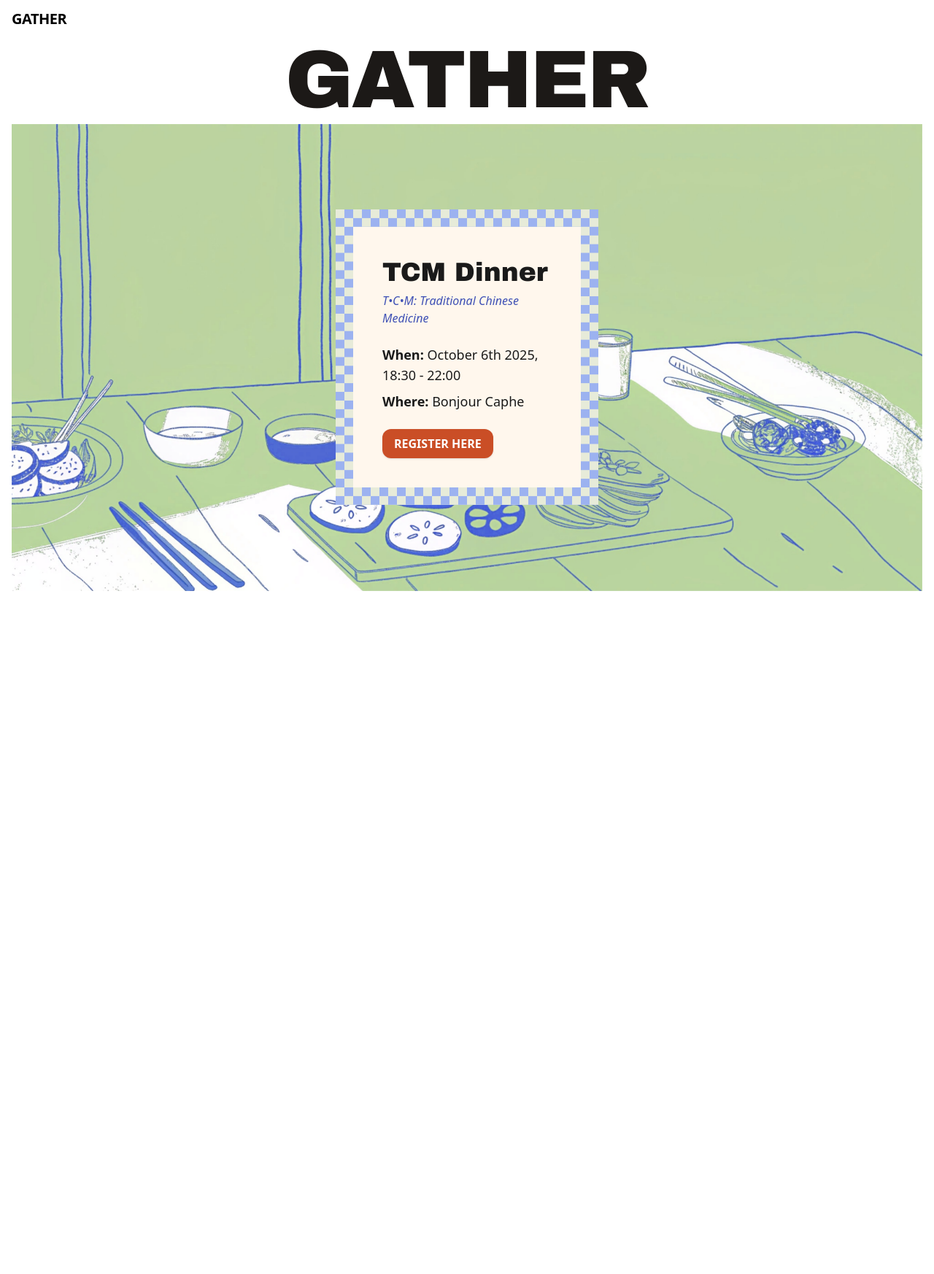
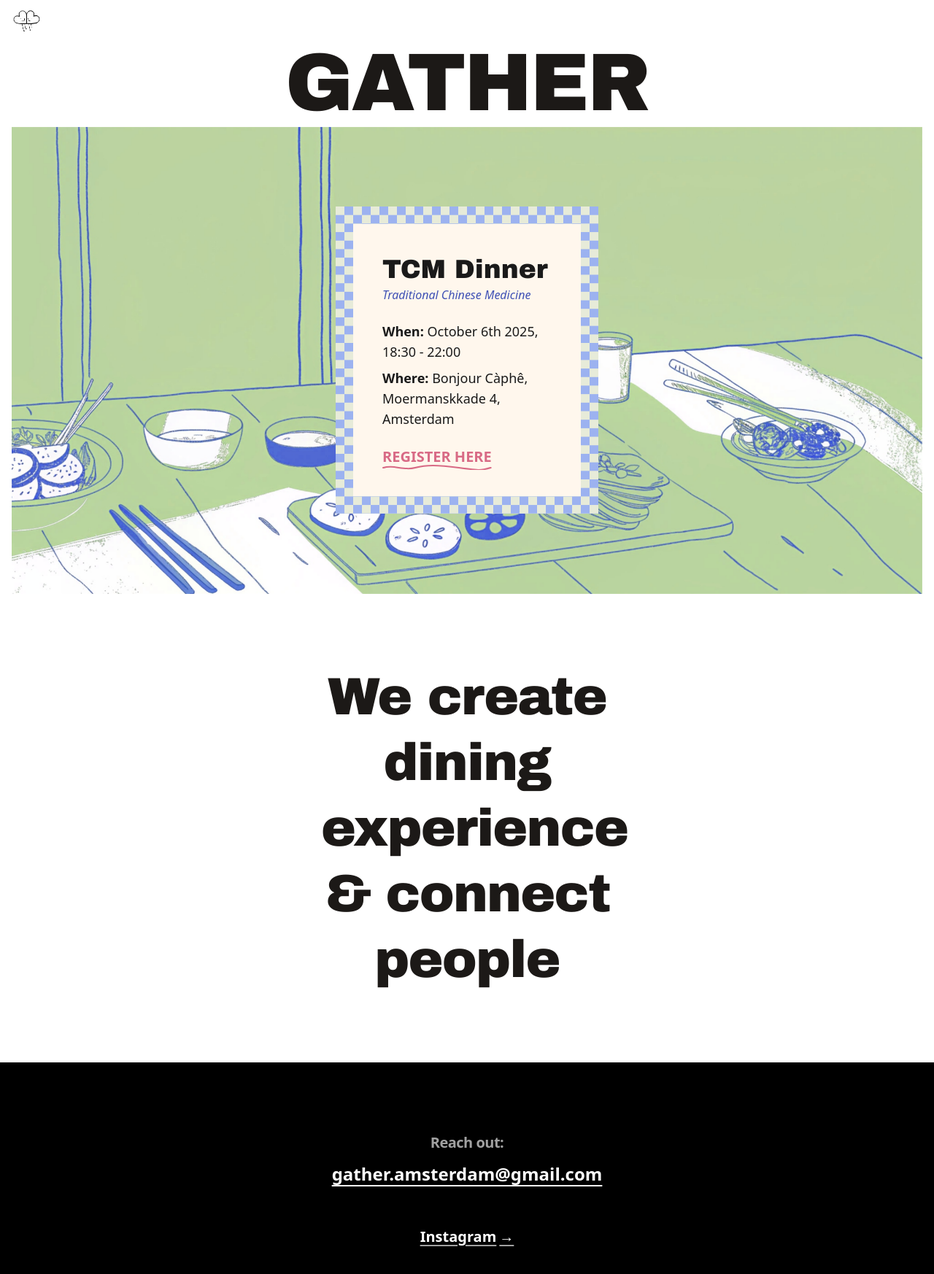
Before and after one commit to namgiang/gather, a Next.js app: page / in a window 1280 px wide. Shown: the top 1746 px of the page at 73% size. Before the commit the page ends 852 px from the top, so only its background shows below. Built offline with nearby package versions, Linux system fonts and the light colour scheme.

Commit message:
feat: update the page

```diff
--- /dev/null
+++ b/src/app/_components/AboutUs.tsx
@@ -0,0 +1,81 @@
+"use client";
+
+import {
+  motion,
+  useReducedMotion,
+  useInView,
+  useAnimationControls,
+} from "motion/react";
+import { useEffect, useRef, useState } from "react";
+import { easeOutCubic } from "../constants";
+
+export default function AboutUs() {
+  const reduce = useReducedMotion();
+  const headingRef = useRef<HTMLHeadingElement | null>(null);
+  const inView = useInView(headingRef, { amount: 0.2, once: false });
+  const controls = useAnimationControls();
+  const [hasScrolled, setHasScrolled] = useState(false);
+  const [isMobile, setIsMobile] = useState(false);
+
+  useEffect(() => {
+    const mq = window.matchMedia("(max-width: 767px)");
+    setIsMobile(mq.matches);
+    const handleChange = () => setIsMobile(mq.matches);
+    mq.addEventListener("change", handleChange);
+    return () => mq.removeEventListener("change", handleChange);
+  }, []);
+
+  useEffect(() => {
+    const onScroll = () => {
+      if (window.scrollY > 0) {
+        setHasScrolled(true);
+        window.removeEventListener("scroll", onScroll);
+      }
+    };
+    // Only attach for mobile; desktop animates on view immediately
+    if (isMobile && !hasScrolled) {
+      window.addEventListener("scroll", onScroll, { passive: true });
+    }
+    return () => window.removeEventListener("scroll", onScroll);
+  }, [isMobile, hasScrolled]);
+
+  useEffect(() => {
+    if (reduce) {
+      controls.set({ opacity: 1, y: 0, rotate: 0 });
+      return;
+    }
+    // Desktop: animate as soon as it enters view.
+    if (!isMobile && inView) {
+      controls.start("visible");
+    }
+    // Mobile: require user scroll (any scroll) + in view.
+    if (isMobile && hasScrolled && inView) {
+      controls.start("visible");
+    }
+  }, [reduce, inView, isMobile, hasScrolled, controls]);
+
+  const variants = {
+    hidden: { opacity: 0, y: 32, rotate: -6 },
+    visible: {
+      opacity: 1,
+      y: 0,
+      rotate: 0,
+      transition: { duration: 0.4, ease: easeOutCubic },
+    },
+  } as const;
+
+  return (
+    <section id="about" className="mx-auto w-full max-w-[400px] py-16 md:py-24">
+      <motion.h2
+        ref={headingRef}
+        className="font-archivo-black text-6xl md:text-7xl leading-tight tracking-tight text-center"
+        style={{ transformOrigin: "bottom right" }}
+        variants={variants}
+        initial={reduce ? undefined : "hidden"}
+        animate={controls}
+      >
+        We create dining experience & connect people
+      </motion.h2>
+    </section>
+  );
+}
--- /dev/null
+++ b/src/app/_components/Contact.tsx
@@ -0,0 +1,37 @@
+"use client";
+
+import Link from "next/link";
+import { motion } from "motion/react";
+
+export default function Contact() {
+  return (
+    <section id="contact" className="bg-black text-white px-4 py-16 md:py-24">
+      <div className="w-full max-w-[400px] mx-auto space-y-10 md:space-y-12">
+        <div className="md:text-center">
+          <h3 className="text-lg md:text-xl font-semibold text-neutral-400 tracking-tight">
+            Reach out:
+          </h3>
+          <p className="mt-3 text-xl md:text-2xl font-bold leading-snug break-words">
+            <Link
+              href="mailto:gather.amsterdam@gmail.com"
+              className="underline decoration-2 decoration-white underline-offset-[6px] transition-colors hover:decoration-[#B7C5A3]"
+            >
+              gather.amsterdam@gmail.com
+            </Link>
+          </p>
+        </div>
+        <div className="flex flex-col items-start md:items-center md:text-center gap-6 pt-2 text-lg md:text-xl font-semibold">
+          <motion.a
+            whileHover={{ x: 4 }}
+            href="https://instagram.com/gather.ams"
+            target="_blank"
+            rel="noopener noreferrer"
+            className="underline underline-offset-4 decoration-neutral-400 hover:decoration-[#B7C5A3] transition-colors flex items-center gap-1"
+          >
+            Instagram <span aria-hidden>→</span>
+          </motion.a>
+        </div>
+      </div>
+    </section>
+  );
+}
--- a/src/app/_components/CurrentEvent.tsx
+++ b/src/app/_components/CurrentEvent.tsx
@@ -1,6 +1,7 @@
 "use client";
 
 import { useEffect, useRef } from "react";
+import RegisterCTA from "./RegisterCTA";
 export default function CurrentEvent() {
   const pictureRef = useRef<HTMLElement | null>(null);
   const boxRef = useRef<HTMLDivElement | null>(null);
@@ -45,7 +46,7 @@ export default function CurrentEvent() {
           { opacity: 0, transform: "rotate(20deg) scale(0.94)" },
           { opacity: 1, transform: "rotate(0deg) scale(1)" },
         ],
-        { duration: 300, easing: easeOutCubic, fill: "forwards" }
+        { duration: 350, easing: easeOutCubic, fill: "forwards" }
       );
     }
   }, []);
@@ -67,8 +68,9 @@ export default function CurrentEvent() {
           <h2 className="text-3xl sm:text-4xl font-archivo-black leading-tight">
             TCM Dinner
           </h2>
-          <p className="mt-1 italic md:text-md text-[#3F51B5]">
-            T•C•M: Traditional Chinese Medicine
+          {/* <p className="mt-1 italic md:text-md text-[#3F51B5]">T•C•M</p> */}
+          <p className="italic md:text-md text-[#3F51B5]">
+            Traditional Chinese Medicine
           </p>
           <ul className="mt-6 space-y-2 text-lg">
             <li>
@@ -76,23 +78,19 @@ export default function CurrentEvent() {
               18:30 - 22:00
             </li>
             <li>
-              <span className="font-semibold">Where:</span> Bonjour Caphe
+              <span className="font-semibold">Where:</span> Bonjour Càphê,
+              Moermanskkade 4, Amsterdam
             </li>
           </ul>
           <div className="mt-6">
-            <a
-              href="#register"
-              className="inline-flex font-bold items-center rounded-xl px-4 py-2 bg-[var(--btn)] text-white font-semibold shadow-sm hover:brightness-105 active:brightness-95 focus:outline-none focus-visible:ring-2 focus-visible:ring-[var(--btn)] focus-visible:ring-offset-2 focus-visible:ring-offset-[#FFF7ED] transition-colors"
-            >
-              REGISTER HERE
-            </a>
+            <RegisterCTA />
           </div>
         </div>
       </div>
-      <div className="relative min-h-[75svh] lg:min-h-[80svh] isolate overflow-hidden flex items-end">
+      <div className="relative min-h-[75svh] lg:min-h-[80svh] isolate overflow-hidden flex items-end hidden sm:block">
         <picture
           ref={pictureRef}
-          className="pointer-events-none absolute inset-0 hidden sm:block"
+          className="pointer-events-none absolute inset-0"
           style={{ opacity: 0, transform: "translateY(24px)" }}
         >
           <source
--- a/src/app/_components/Header.tsx
+++ b/src/app/_components/Header.tsx
@@ -43,9 +43,19 @@ export default function Header({
       <div className="w-full px-4 py-3 flex items-center justify-between">
         {/* Left: Logo / Wordmark */}
         <div className="shrink-0">
-          <Link href="/" aria-label="Gather home" className="block select-none">
-            <span className="text-xl font-extrabold tracking-tight uppercase text-black">
-              Gather
+          <Link
+            href="/"
+            aria-label="Gather Home"
+            className="block select-none group"
+          >
+            <span
+              className="block h-8 w-[120px] bg-black transition-colors duration-200 group-hover:bg-[#E79AB2]"
+              style={{
+                WebkitMask: "url(/logo.svg) left center / contain no-repeat",
+                mask: "url(/logo.svg) left center / contain no-repeat",
+              }}
+            >
+              <span className="sr-only">Gather</span>
             </span>
           </Link>
         </div>
--- /dev/null
+++ b/src/app/_components/RegisterCTA.tsx
@@ -0,0 +1,58 @@
+import { motion, useReducedMotion } from "framer-motion";
+import { useState } from "react";
+
+function RegisterCTA() {
+  const reduce = useReducedMotion();
+  const wave = [
+    "M1 5 C10 1, 20 9, 30 5 S50 1, 70 5 90 9, 99 5",
+    "M1 5 C10 3, 20 7, 30 5 S50 7, 70 5 90 3, 99 5",
+    "M1 5 C10 2, 20 8, 30 5 S50 2, 70 5 90 8, 99 5",
+  ];
+  const [hovered, setHovered] = useState(false);
+  return (
+    <motion.a
+      href="#register"
+      className="relative inline-block font-semibold text-lg md:text-xl text-[#D86A85] focus:outline-none focus-visible:ring-2 focus-visible:ring-[#D86A85] focus-visible:ring-offset-2 focus-visible:ring-offset-[#FBE9CE]"
+      onHoverStart={() => setHovered(true)}
+      onHoverEnd={() => setHovered(false)}
+    >
+      <span className="relative z-10">REGISTER HERE</span>
+      <svg
+        aria-hidden
+        className="absolute left-0 right-0 -bottom-1 h-2 w-full"
+        viewBox="0 0 100 8"
+        preserveAspectRatio="none"
+      >
+        <motion.path
+          d={wave[0]}
+          animate={
+            reduce
+              ? { d: wave[0] }
+              : hovered
+              ? { d: wave as unknown as string } // keyframes cast for TS
+              : { d: wave[0] }
+          }
+          transition={
+            reduce
+              ? undefined
+              : hovered
+              ? {
+                  duration: 1.4,
+                  repeat: Infinity,
+                  repeatType: "mirror",
+                  ease: "easeInOut",
+                }
+              : { duration: 0.2 }
+          }
+          fill="none"
+          stroke="currentColor"
+          strokeWidth={2}
+          strokeLinecap="round"
+          className="text-[#D86A85]"
+        />
+      </svg>
+    </motion.a>
+  );
+}
+
+export default RegisterCTA;
--- /dev/null
+++ b/src/app/constants.ts
@@ -0,0 +1,3 @@
+export const easeOutCubic: [number, number, number, number] = [
+  0.215, 0.61, 0.355, 1,
+];
--- a/src/app/page.tsx
+++ b/src/app/page.tsx
@@ -2,85 +2,36 @@
 
 import Header from "./_components/Header";
 import CurrentEvent from "./_components/CurrentEvent";
-import { useEffect, useRef } from "react";
+import AboutUs from "./_components/AboutUs";
+import Contact from "./_components/Contact";
+import { motion, useReducedMotion } from "motion/react";
+import { easeOutCubic } from "./constants";
 
 export default function Home() {
-  const headingRef = useRef<HTMLHeadingElement | null>(null);
-
-  useEffect(() => {
-    const el = headingRef.current;
-    if (!el) return;
-
-    const prefersReduced = window.matchMedia(
-      "(prefers-reduced-motion: reduce)"
-    ).matches;
-    const rootStyles = getComputedStyle(document.documentElement);
-    const easing =
-      rootStyles.getPropertyValue("--ease-out-cubic").trim() ||
-      "cubic-bezier(0.215, 0.61, 0.355, 1)";
-
-    if (prefersReduced) {
-      el.style.opacity = "1";
-      el.style.transform = "none";
-      return;
-    }
-
-    el.animate(
-      [
-        {
-          opacity: 0,
-          transform: "translateY(24px) rotate(-6deg)",
-          transformOrigin: "bottom right",
-        },
-        {
-          opacity: 1,
-          transform: "translateY(0) rotate(0deg)",
-          transformOrigin: "bottom right",
-        },
-      ],
-      { duration: 300, easing, fill: "forwards" }
-    );
-  }, []);
+  const reduce = useReducedMotion();
 
   return (
     <>
       <Header />
       <main
         id="main-content"
-        className="min-h-screen bg-white px-4 text-stone-900 antialiased relative"
+        className="bg-white px-4 text-stone-900 antialiased relative"
       >
-        <h1
-          ref={headingRef}
-          className="font-archivo-black text-[3.8rem] md:text-[6rem] lg:text-[7rem] my-6 md:my-0 text-center font-extrabold tracking-tight md:leading-[105%] opacity-0 overflow-hidden"
-          style={{
-            transform: "translateY(32px) rotate(6deg)",
-            transformOrigin: "bottom right",
-          }}
+        <motion.h1
+          className="font-archivo-black text-[3.8rem] md:text-[6rem] lg:text-[7rem] my-6 md:my-0 text-center font-extrabold tracking-tight md:leading-[105%]"
+          style={{ transformOrigin: "bottom right" }}
+          initial={reduce ? undefined : { opacity: 0, y: 24, rotate: -6 }}
+          animate={reduce ? { opacity: 1 } : { opacity: 1, y: 0, rotate: 0 }}
+          transition={{ duration: 0.3, ease: easeOutCubic }}
         >
           GATHER
-        </h1>
+        </motion.h1>
         <CurrentEvent />
-
-        {/* Demo sections to scroll to */}
-        {/* <section id="studio" className="mx-auto max-w-6xl px-4 py-24">
-          <h2 className="text-4xl font-extrabold uppercase tracking-tight">
-            Studio
-          </h2>
-          <p className="mt-4 max-w-2xl text-lg text-stone-600">
-            We are Gather — a studio focused on thoughtful design and meaningful
-            experiences.
-          </p>
-        </section>
-
-        <section id="work" className="mx-auto max-w-6xl px-4 py-24">
-          <h2 className="text-4xl font-extrabold uppercase tracking-tight">
-            Work
-          </h2>
-          <p className="mt-4 max-w-2xl text-lg text-stone-600">
-            Selected projects and collaborations. More coming soon.
-          </p>
-        </section> */}
+        <AboutUs />
       </main>
+      <footer>
+        <Contact />
+      </footer>
     </>
   );
 }
```
Also changed, not shown: public/logo.svg (added).
